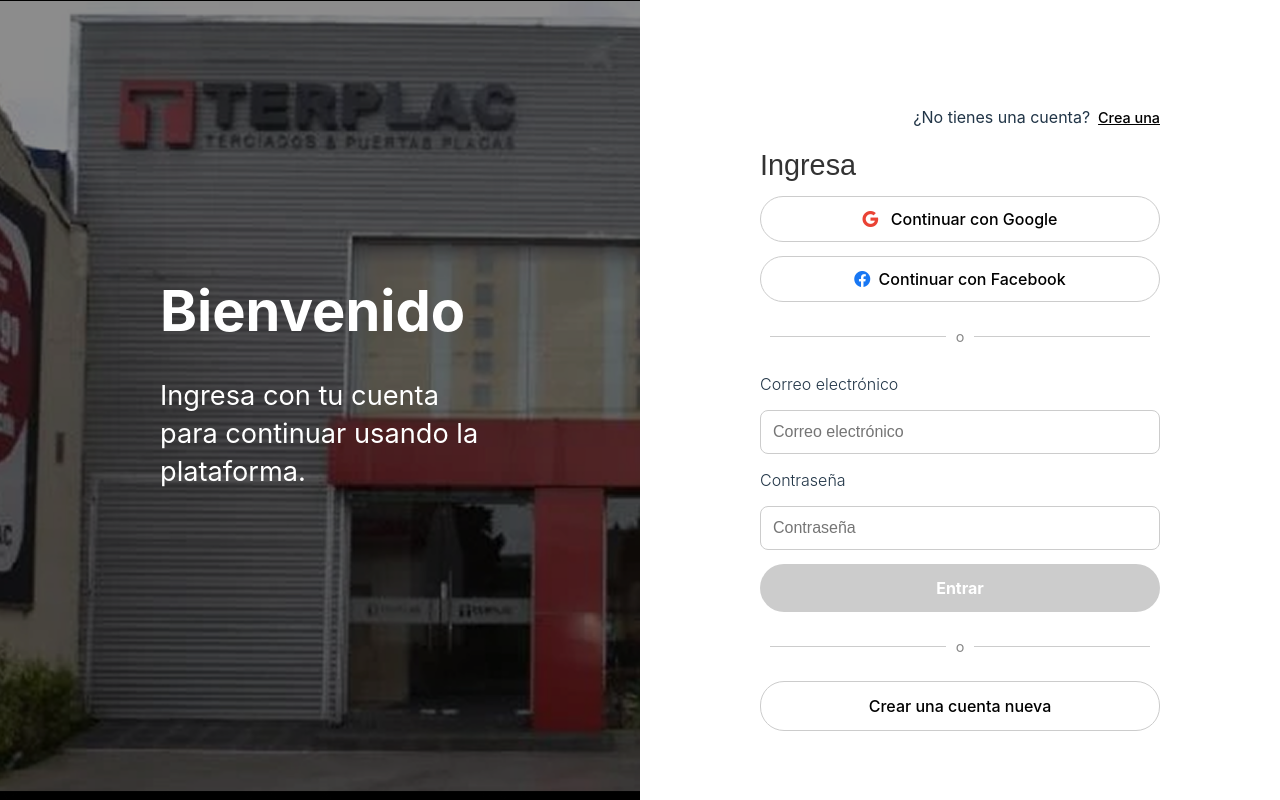
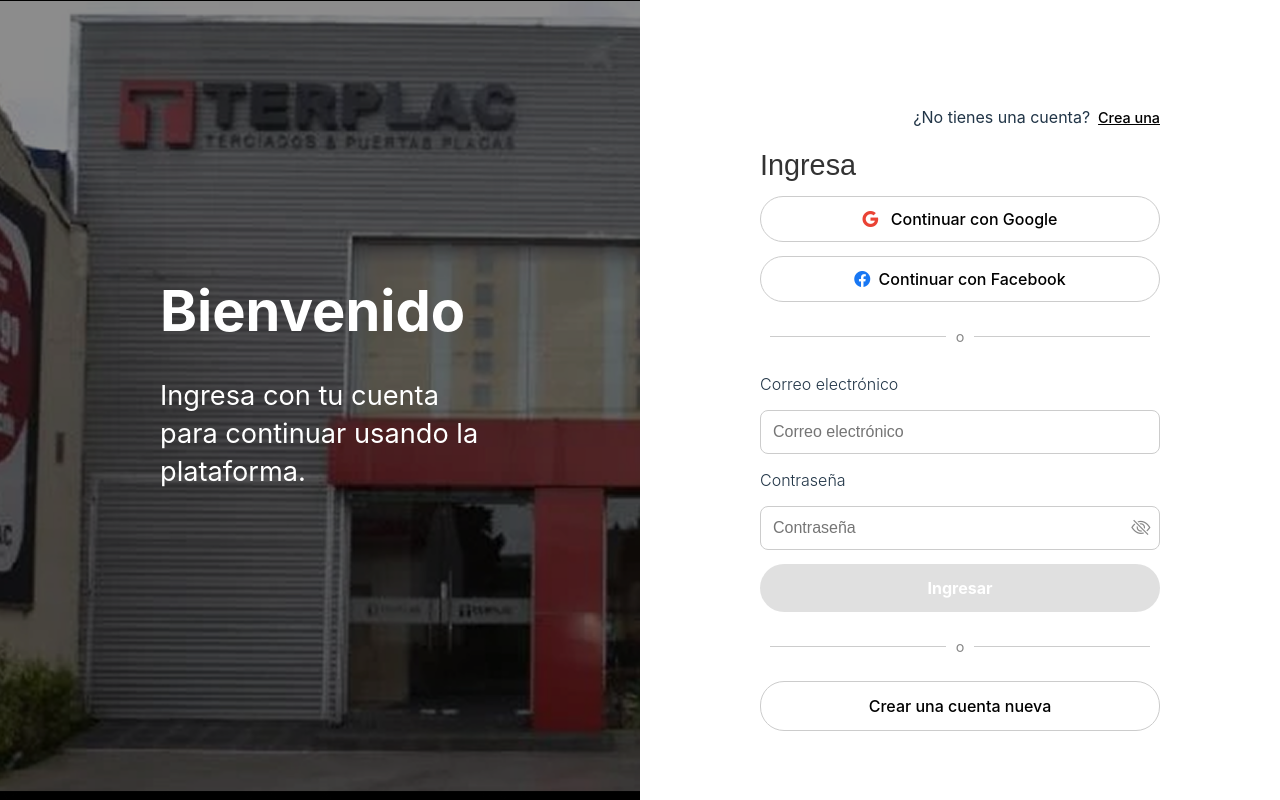
Before and after one commit to 4ndreams/GPS, a React (Vite) app in the folder Ventas/frontend/: page /login in a window 1280 px wide. Built offline with nearby package versions, Linux system fonts and the light colour scheme.

Commit message:
Update botones Login y correo de verificación

```diff
--- a/Ventas/frontend/src/pages/Login.tsx
+++ b/Ventas/frontend/src/pages/Login.tsx
@@ -8,9 +8,14 @@ const Login: React.FC = () => {
   const [email, setEmail] = useState("");
   const [password, setPassword] = useState("");
   const [error, setError] = useState("");
+  const [loading, setLoading] = useState(false);
+  const [showPassword, setShowPassword] = useState(false);
+
 
   const handleSubmit = async (e: React.FormEvent) => {
     e.preventDefault();
+    setLoading(true);
+
     try {
       const response = await fetch("http://localhost:3000/api/login", {
         method: "POST",
@@ -84,18 +89,32 @@ const Login: React.FC = () => {
           />
 
           <label>Contraseña</label>
+          <div className="password-input-wrapper">
             <input
-            type="password"
+              type={showPassword ? "text" : "password"}
               placeholder="Contraseña"
               value={password}
               onChange={(e) => setPassword(e.target.value)}
               required
             />
+            <button
+              type="button"
+              className="toggle-password-btn"
+              onClick={() => setShowPassword((prev) => !prev)}
+              tabIndex={-1}
+              aria-label={showPassword ? "Ocultar contraseña" : "Ver contraseña"}
+            >
+              {showPassword ? <i className="bi bi-eye"></i> : <i className="bi bi-eye-slash"></i>}
+            </button>
+          </div>
 
           {error && <span className="error-msg">{error}</span>}
 
-          <button type="submit" className="submit-btn">
-            Entrar
+          <button type="submit"
+                  className="submit-btn"
+                disabled={!email.trim() || !password.trim() || loading}
+          >
+              Ingresar
           </button>
 
           <div className="divider"><span>o</span></div>
--- a/Ventas/frontend/src/services/authService.ts
+++ b/Ventas/frontend/src/services/authService.ts
@@ -1,4 +1,4 @@
-import axios from "axios";
+import axios from 'axios';
 
 const API_BASE_URL = import.meta.env.VITE_API_BASE_URL
 
--- a/Ventas/frontend/src/styles/Login.css
+++ b/Ventas/frontend/src/styles/Login.css
@@ -174,13 +174,29 @@ input[type="password"] {
 
 .submit-btn {
   padding: 14px;
-  background: #ccc;
+  background: #EC221F;
   color: white;
   font-weight: bold;
   border: none;
   border-radius: 24px;
+  cursor: pointer;
+  transition: background 0.3s, opacity 0.3s;
+}
+
+.submit-btn:hover {
+  background: #a11616;
+}
+
+.submit-btn:disabled {
+  background: #ccc;
   cursor: not-allowed;
+  opacity: 0.6;
 }
+
+.submit-btn:disabled:hover {
+  background: #ccc; /* Sin cambio de color en hover */
+}
+
 
 .divider {
   display: flex;
@@ -220,3 +236,35 @@ input[type="password"] {
   gap: 0.5rem;
   margin-bottom: 1rem;
 }
+.password-input-wrapper {
+  position: relative;
+  width: 100%;
+}
+
+.password-input-wrapper input {
+  width: 100%;
+  padding-right: 2.5em; /* Espacio para el icono */
+  box-sizing: border-box;
+}
+
+.toggle-password-btn {
+  position: absolute;
+  right: 0.5em;
+  top: 50%;
+  transform: translateY(-50%);
+  background: none;
+  border: none;
+  cursor: pointer;
+  padding: 0;
+  font-size: 1.2em;
+  color: #888;
+  height: 100%;
+  display: flex;
+  align-items: center;
+  outline: none;
+}
+
+.toggle-password-btn:focus {
+  outline: none;
+  box-shadow: none;
+}
```
Also changed, not shown: 1 other file (tests, documents, lock files or other folders). Lines whose indentation alone changed are shown as unchanged.
